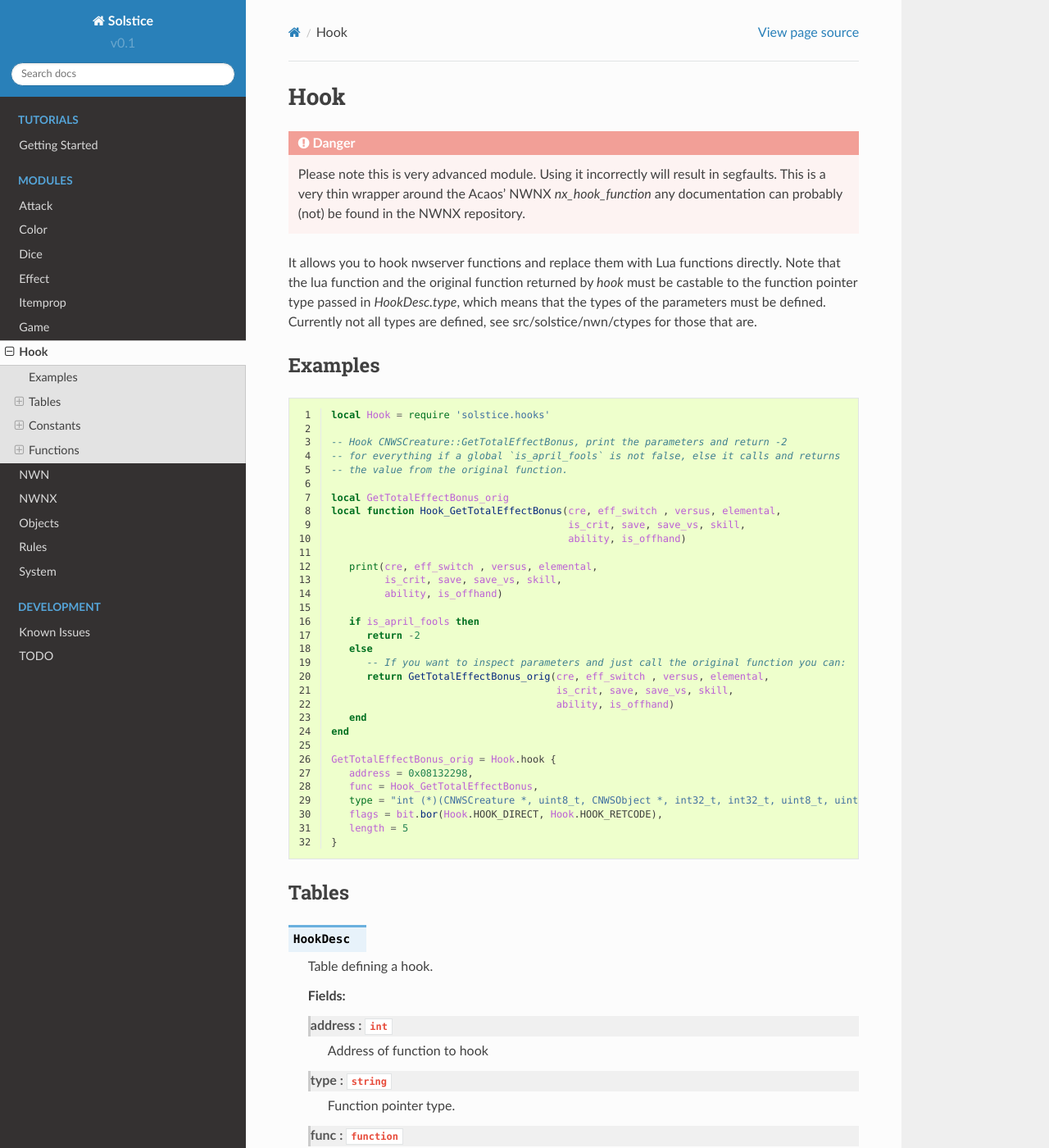
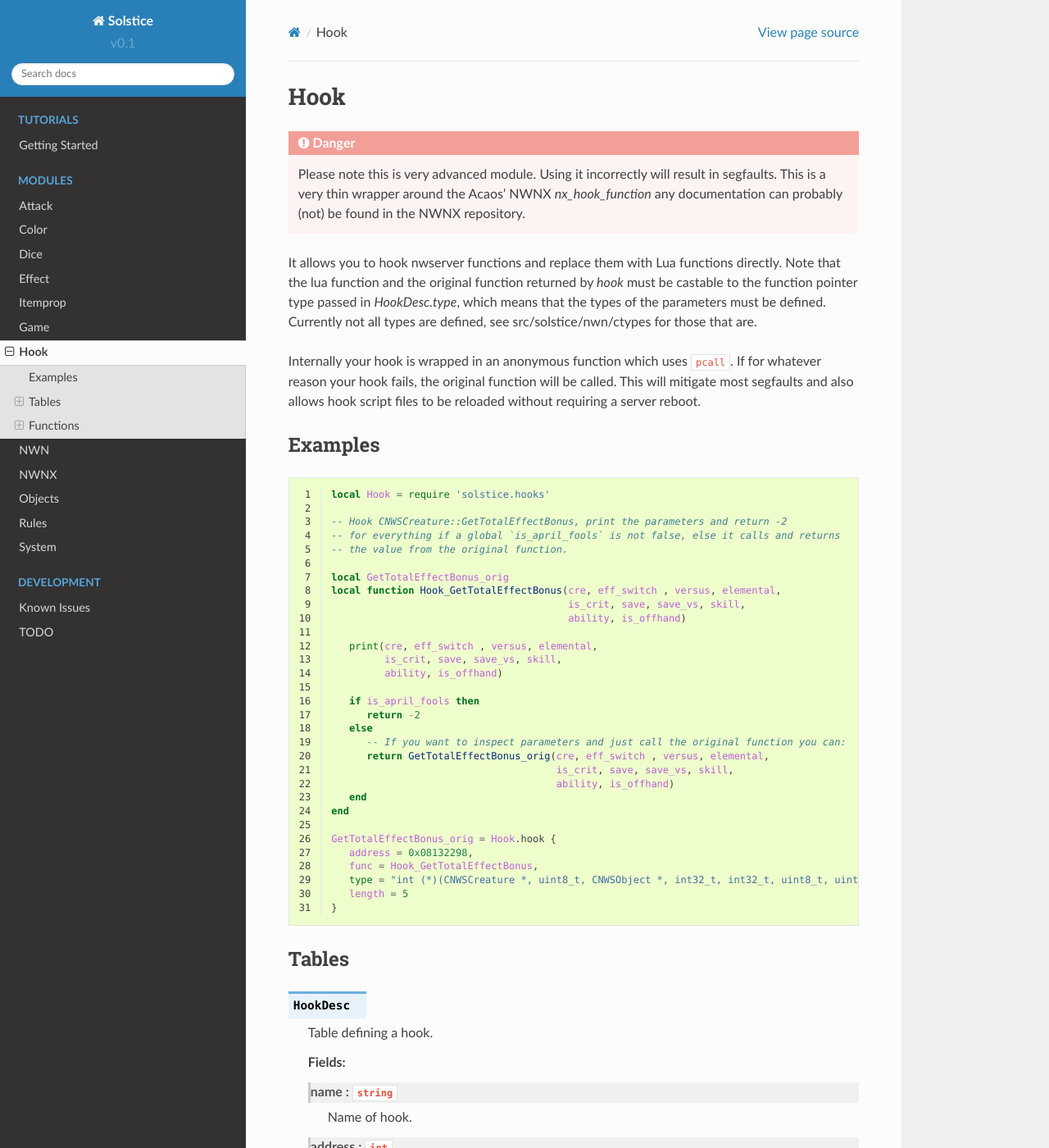
Before and after one commit to jd28/Solstice, a Sphinx documentation site: the page built from docs/hooks.rst, in a window 1280 px wide and 1400 px high. Shown: the whole window at 82% size. Built offline with Sphinx 7.4.7 and the Read the Docs theme 2.0.0, drawn with Linux system fonts in a browser that asks for light colours; some of the changed text lies outside the part shown.

Commit message:
Rewrite hook module to be safer and allow hook reloading.

```diff
--- a/docs/hooks.rst
+++ b/docs/hooks.rst
@@ -5,13 +5,12 @@ Hook
 ====
 
 .. danger::
+
   Please note this is very advanced module.  Using it incorrectly will result in segfaults.  This is a very thin wrapper around the Acaos' NWNX `nx_hook_function` any documentation can probably (not) be found in the NWNX repository.
 
-It allows you to hook nwserver functions and replace them with Lua functions directly.
-Note that the lua function and the original function returned by `hook` must be castable
-to the function pointer type passed in `HookDesc.type`, which means that the types
-of the parameters must be defined.  Currently not all types are defined, see
-src/solstice/nwn/ctypes for those that are.
+It allows you to hook nwserver functions and replace them with Lua functions directly. Note that the lua function and the original function returned by `hook` must be castable to the function pointer type passed in `HookDesc.type`, which means that the types of the parameters must be defined.  Currently not all types are defined, see src/solstice/nwn/ctypes for those that are.
+
+Internally your hook is wrapped in an anonymous function which uses ``pcall``.  If for whatever reason your hook fails, the original function will be called.  This will mitigate most segfaults and also allows hook script files to be reloaded without requiring a server reboot.
 
 Examples
 --------
@@ -48,7 +47,6 @@ Examples
      address = 0x08132298,
      func = Hook_GetTotalEffectBonus,
      type = "int (*)(CNWSCreature *, uint8_t, CNWSObject *, int32_t, int32_t, uint8_t, uint8_t, uint8_t, uint8_t, int32_t)",
-     flags = bit.bor(Hook.HOOK_DIRECT, Hook.HOOK_RETCODE),
      length = 5
   }
 
@@ -62,6 +60,8 @@ Tables
 
   **Fields:**
 
+  name : ``string``
+    Name of hook.
   address : ``int``
     Address of function to hook
   type : ``string``
@@ -70,19 +70,6 @@ Tables
     Function to be called by hook.
   length : ``int``
     Length of the hook.
-  flags : ``int``
-    See :data:`HOOK_DIRECT` and :data:`HOOK_RETCODE`
-
-Constants
----------
-
-.. data:: HOOK_DIRECT
-
-  See NWNX docs.
-
-.. data:: HOOK_RETCODE
-
-  See NWNX docs.
 
 Functions
 ---------
```
Also changed, not shown: 1 other file.
